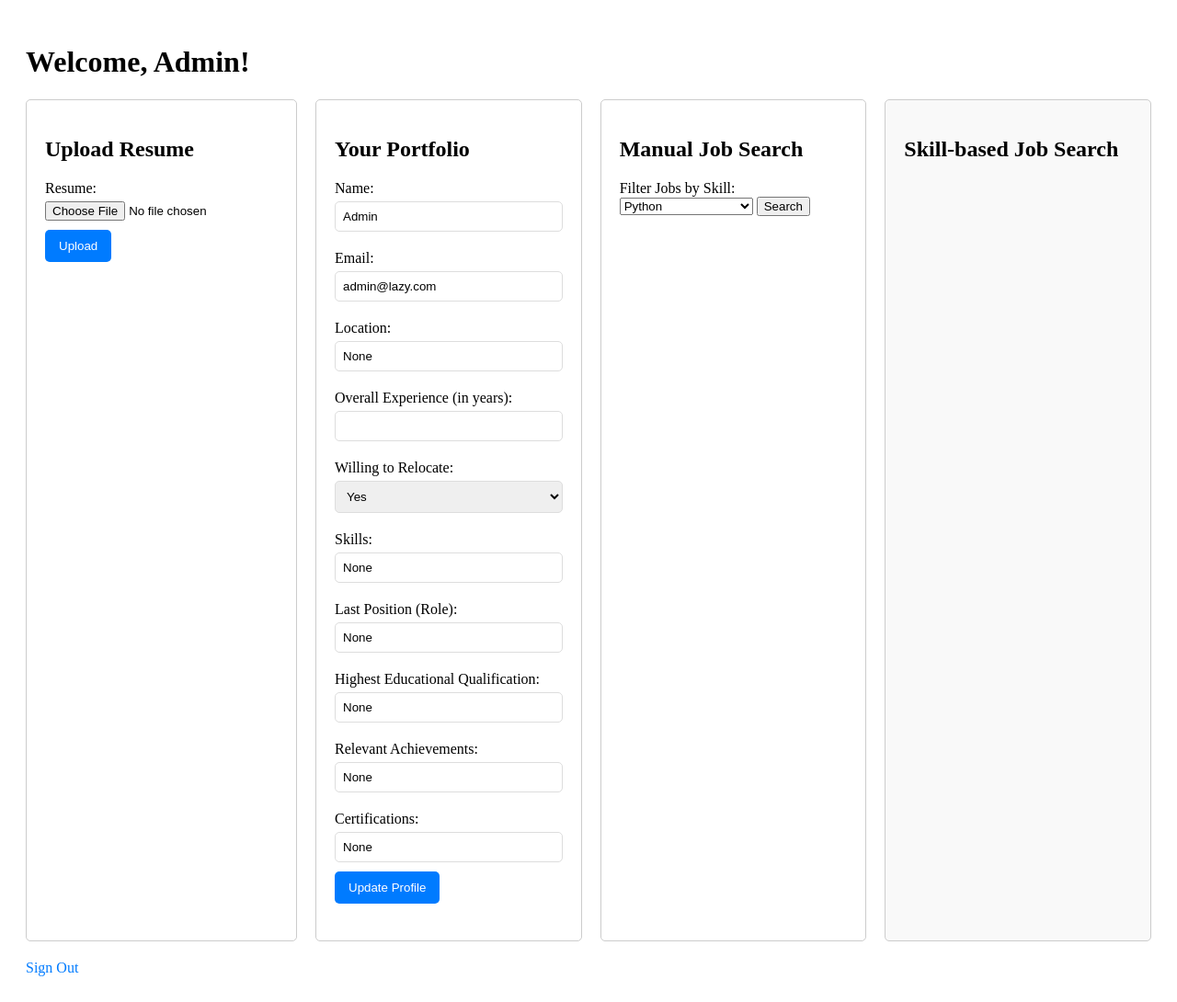
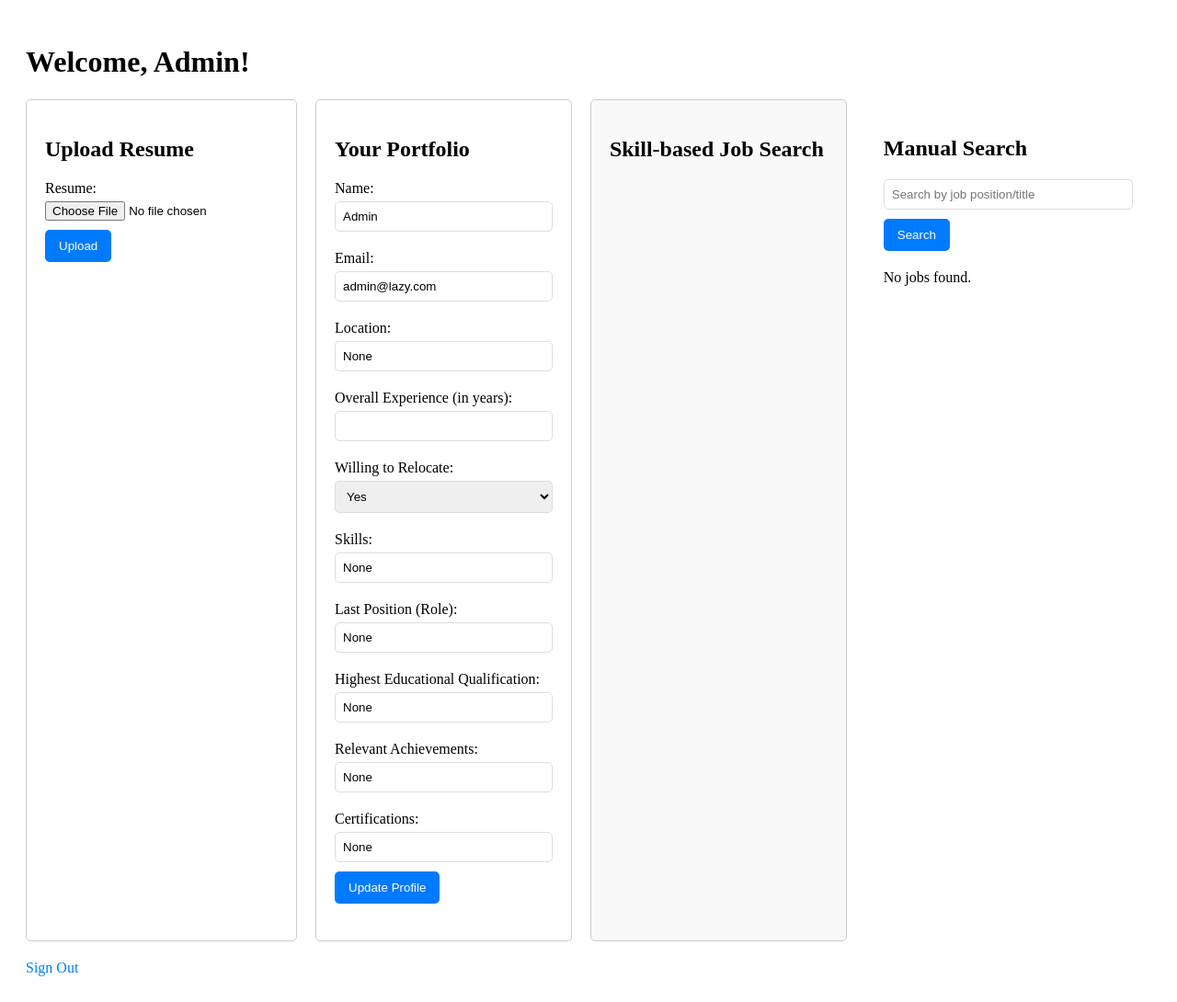
Before and after one commit to Abhirocker/AI_Recruitment_System, a Flask app: page /user/user_dashboard in a window 1280 px wide. Shown: the whole page at 92% size. Run offline with Flask 3, Linux system fonts and the light colour scheme; a user stored in the database is signed in; data comes from the database, SQL or seed files in the repository.

Commit message:
Added Manual Search Functionalities.

```diff
--- a/static/user_dashboard.css
+++ b/static/user_dashboard.css
@@ -1,4 +1,3 @@
-
 /* Basic styling for the dashboard container */
 .dashboard-container {
    padding: 20px;
@@ -94,3 +93,67 @@
 .sign-out-link:hover {
    text-decoration: underline;
 }
+
+/* Manual Search Section */
+.manual-search {
+   padding: 20px;
+}
+
+.search-results .job-box {
+   border: 1px solid #ddd;
+   padding: 15px;
+   margin-bottom: 15px;
+   border-radius: 5px;
+   background-color: #fff;
+}
+
+.search-results .job-box h3 {
+   margin-top: 0;
+}
+
+.search-results .job-box p {
+   margin: 5px 0;
+}
+
+/* Manual Job Suggestion Box */
+.jobs-container {
+   display: flex;
+   flex-wrap: wrap;
+   gap: 20px;
+}
+
+.job-box {
+   border: 1px solid #ddd;
+   padding: 15px;
+   margin: 10px;
+   border-radius: 5px;
+   width: 250px;
+   min-height: 10px;
+   box-shadow: 0 2px 5px rgba(0, 0, 0, 0.1);
+   position: relative;
+   transition: background-color 0.3s;
+}
+
+.job-box:hover {
+   transform: translateY(-5px);
+}
+
+.job-box h3 {
+   margin-top: 0;
+   font-size: 1.2em;
+   color: #0f291d;
+}
+
+.apply-btn {
+   display: inline-block;
+   padding: 10px 15px;
+   background-color: #189795;
+   color: #fff;
+   text-decoration: none;
+   border-radius: 5px;
+   margin-top: 10px;
+}
+
+.apply-btn:hover {
+   background-color: #093738;
+}
--- a/templates/user_dashboard.html
+++ b/templates/user_dashboard.html
@@ -75,37 +75,37 @@
             </form>
         </div>
 
-         <!-- Manual Job Search Section -->
-         <div class="section manual-job-search">
-            <h2>Manual Job Search</h2>
-            <label for="skill-dropdown">Filter Jobs by Skill:</label>
-            <select id="skill-dropdown" name="skill-dropdown">
-                <option value="Python">Python</option>
-                <option value="Java">Java</option>
-                <option value="JavaScript">JavaScript</option>
-                <option value="C++">C++</option>
-                <option value="SQL">SQL</option>
-                <option value="HTML">HTML</option>
-                <option value="CSS">CSS</option>
-                <option value="Machine Learning">Machine Learning</option>
-                <option value="AI">AI</option>
-                <option value="Data Science">Data Science</option>
-                <option value="Deep Learning">Deep Learning</option>
-                <option value="NLP">NLP</option>
-                <option value="Project Management">Project Management</option>
-                <option value="Agile">Agile</option>
-                <option value="Scrum">Scrum</option>
-                <option value="Git">Git</option>
-                <option value="Docker">Docker</option>
-                <option value="AWS">AWS</option>
-            </select>
-            <button id="search-button">Search</button>
-        </div>
-
         <!-- Skill-based Job Search Section -->
         <div class="section skill-based-job-search">
             <h2>Skill-based Job Search</h2>
             <!-- Content for this section can be added later -->
+        </div>
+
+        <!-- Manual Search Section -->
+        <div class="manual-search">
+            <h2>Manual Search</h2>
+            <form method="GET" action="{{ url_for('user.manual_search') }}">
+                <input type="text" name="query" placeholder="Search by job position/title" />
+                <button type="submit">Search</button>
+            </form>
+
+            {% if jobs %}
+                <div class="job-applications">
+                    {% for job in jobs %}
+                        <div class="job-box">
+                            <h2>{{ job['position'] }}</h2>
+                            <p><strong>Company:</strong> {{ job['company'] }}</p>
+                            <p><strong>Location:</strong> {{ job['location'] }}</p>
+                            <p><strong>Experience Required:</strong> {{ job['experience_range'] }}</p>
+                            <p><strong>Posted on:</strong> {{ job['posted_date'] }}</p>
+                            <p><strong>Job ID:</strong> {{ job['id'] }}</p>
+                            <a href="{{ url_for('user.view_job_description', job_id=job['id']) }}" class="apply-btn">Apply</a>
+                        </div>
+                    {% endfor %}
+                </div>
+            {% else %}
+                <p>No jobs found.</p>
+            {% endif %}
         </div>
     </div>
 
--- a/user.py
+++ b/user.py
@@ -2,7 +2,7 @@
 from flask import Blueprint, render_template, redirect, url_for, session, request, flash, current_app
 from create_db import get_db
 from ai_module import generate_recommendations
-import PyPDF2
+import re
 from werkzeug.utils import secure_filename
 from text_extraction import extract_text_from_file, extract_details_from_resume
 
@@ -126,3 +126,52 @@
 
     flash('Invalid file type')
     return redirect(url_for('user.user_dashboard'))
+
+@user_blueprint.route('/manual_search', methods=['GET'])
+def manual_search():
+    if 'username' not in session:
+        return redirect(url_for('auth.sign_in'))
+
+    search_query = request.args.get('query', '').strip()
+    db = get_db()
+
+    if search_query:
+        # Search jobs based on the position/title
+        jobs = db.execute('''
+            SELECT id, position, company, location, experience_range, description, posted_date
+            FROM job_applications
+            WHERE LOWER(position) LIKE LOWER(?) OR LOWER(description) LIKE LOWER(?)
+        ''', (f'%{search_query.lower()}%', f'%{search_query.lower()}%')).fetchall()
+
+        # Convert results to dictionaries
+        jobs = [dict(job) for job in jobs]
+        # Filter results in Python
+        search_query_words = re.compile(r'\b' + re.escape(search_query.lower()) + r'\b', re.IGNORECASE)
+        jobs = [job for job in jobs if search_query_words.search(job['position']) or search_query_words.search(job['description'])]
+
+    else:
+        jobs = []
+
+    # Fetch user info for display
+    user_info = db.execute('SELECT name, email, location, experience, skills, last_position, education, achievements, certifications FROM users WHERE username = ?', (session['username'],)).fetchone()
+    if user_info:
+        user_info = dict(user_info)
+    else:
+        user_info = {}
+
+    return render_template('user_dashboard.html', jobs=jobs, user_info=user_info)
+
+@user_blueprint.route('/view_job_description/<int:job_id>')
+def view_job_description(job_id):
+    db = get_db()
+    job = db.execute('''
+        SELECT id, position, company, location, experience_range, description, posted_date
+        FROM job_applications
+        WHERE id = ?
+    ''', (job_id,)).fetchone()
+
+    if job:
+        job = dict(job)
+        return render_template('view_job.html', job=job)
+    else:
+        return "Job not found", 404
```
Also changed, not shown: templates/sign_in.html (+0 -31 lines).
